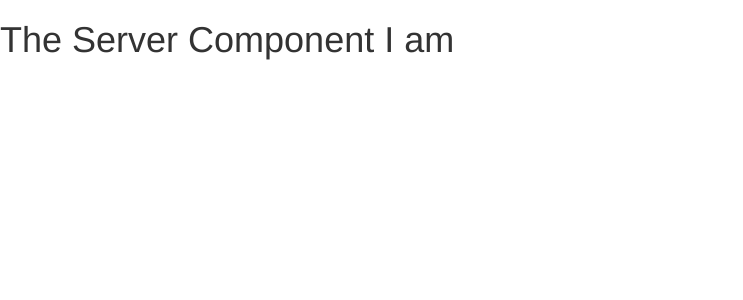
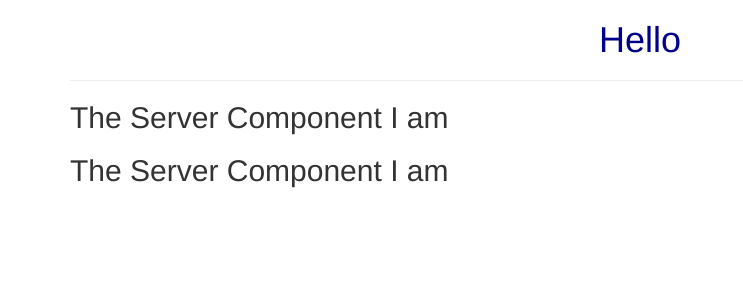
Before and after one commit to MattiaPolli93/angular-app, an Angular app: page / in a window 1280 px wide. Shown: the top 300 px of the page, without its empty margins (0-743 px from the left). Built offline with nearby package versions, Linux system fonts and the light colour scheme.

Commit message:
Add additional component and minimal style

```diff
--- a/src/app/app.component.css
+++ b/src/app/app.component.css
@@ -0,0 +1,4 @@
+h1 {
+    color: #00008b;
+    text-align: center;
+}
--- a/src/app/app.component.html
+++ b/src/app/app.component.html
@@ -1 +1,9 @@
-<app-server></app-server>
+<div class="container">
+    <div class="row">
+        <div class="col-xs-12">
+            <h1>Hello</h1>
+            <hr>
+            <app-servers></app-servers>
+        </div>
+    </div>
+</div>
--- a/src/app/app.module.ts
+++ b/src/app/app.module.ts
@@ -3,11 +3,13 @@
 
 import { AppComponent } from './app.component';
 import { ServerComponent } from './server/server.component';
+import { ServersComponent } from './servers/servers.component';
 
 @NgModule({
   declarations: [
     AppComponent,
-    ServerComponent
+    ServerComponent,
+    ServersComponent
   ],
   imports: [
     BrowserModule
--- a/src/app/server/server.component.html
+++ b/src/app/server/server.component.html
@@ -1 +1 @@
-<h1>The Server Component I am</h1>
+<h2>The Server Component I am</h2>
--- /dev/null
+++ b/src/app/servers/servers.component.html
@@ -0,0 +1,2 @@
+<app-server></app-server>
+<app-server></app-server>
--- /dev/null
+++ b/src/app/servers/servers.component.ts
@@ -0,0 +1,15 @@
+import { Component, OnInit } from '@angular/core';
+
+@Component({
+  selector: 'app-servers',
+    template: '<app-server></app-server><app-server></app-server>',
+  styleUrls: ['./servers.component.css']
+})
+export class ServersComponent implements OnInit {
+
+  constructor() { }
+
+  ngOnInit(): void {
+  }
+
+}
```
Also changed, not shown: src/app/app.component.ts (+7 -0 lines), src/app/servers/servers.component.css (added).
